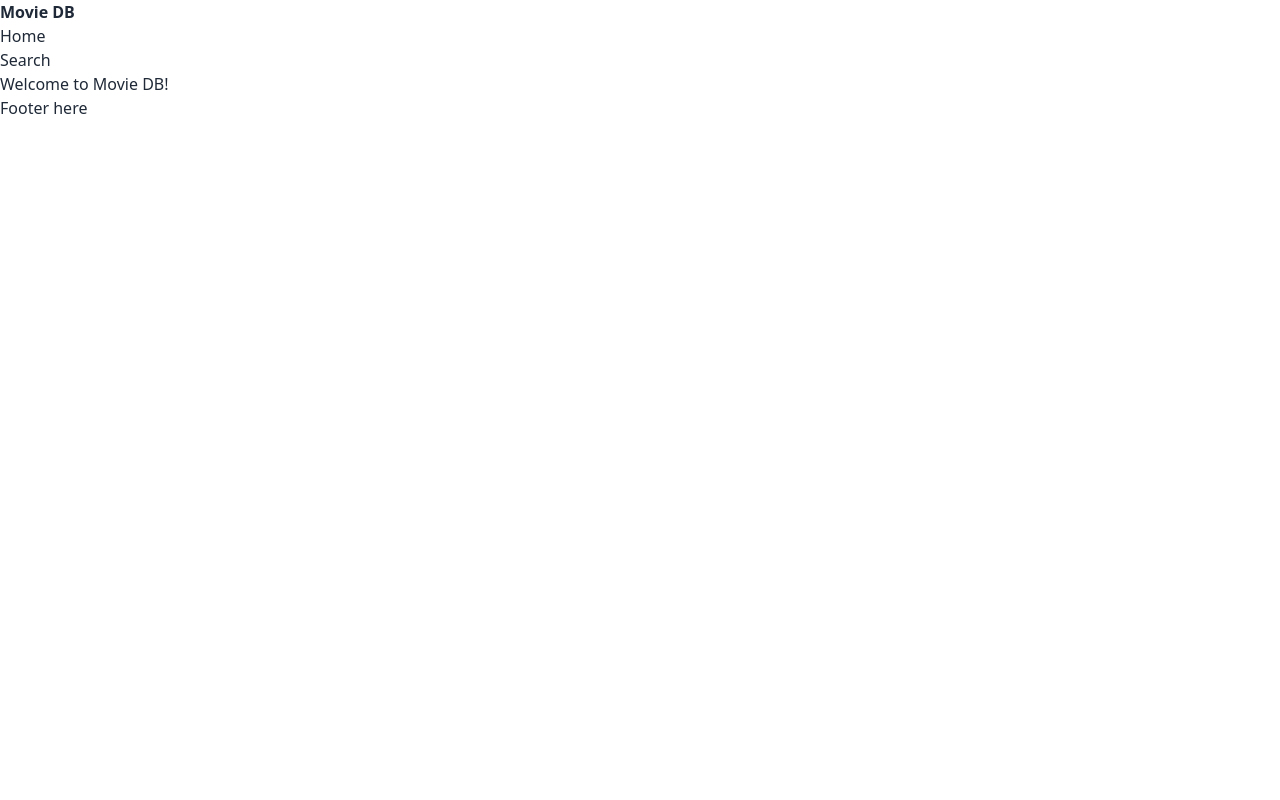
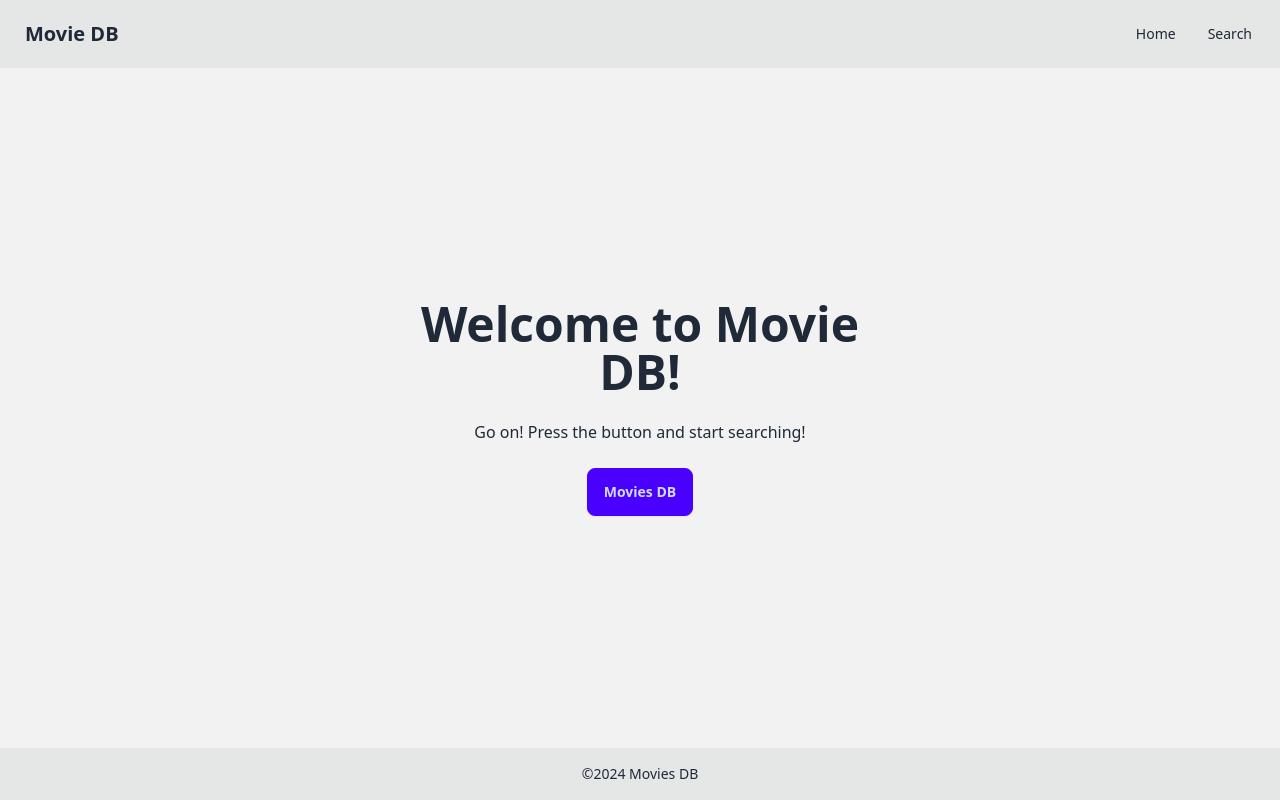
Before and after one commit to henrijs/movies-db, a Next.js app: page / in a window 1280 px wide. Built offline with nearby package versions, Linux system fonts and the light colour scheme.

Commit message:
Add styling

```diff
--- a/app/layout.tsx
+++ b/app/layout.tsx
@@ -4,7 +4,7 @@ import Header from '@/components/Header'
 import Footer from '@/components/Footer'
 
 export const metadata: Metadata = {
-  title: 'Movie DB',
+  title: 'Movies DB',
   description: 'A sample Next.js app',
 };
 
--- a/app/movie/[id]/page.tsx
+++ b/app/movie/[id]/page.tsx
@@ -1,12 +1,71 @@
-import { getMovie } from '@/utilities/getMovie'
+import { getMovie } from "@/utilities/getMovie"
+import { redirect } from "next/navigation"
+import Image from "next/image"
 
 export default async function MoviePage({ params }) {
   const movie = await getMovie(params.id)
 
+  // if (!movie) redirect('/')
+  // console.log(movieDetails)
+
+  // Remove some stuff from movie object.
+  const movieDetails = { ...movie }
+  const keysToRemove = [
+    'Title',
+    'Rated',
+    'Poster',
+    'Ratings',
+    'Type',
+    'DVD',
+    'Response',
+    'imdbVotes',
+    'imdbID',
+    'imdbRating',
+    'Metascore',
+    'Plot',
+  ]
+  keysToRemove.forEach(element => {
+    delete movieDetails[element]
+  });
+
+  // console.log(movieDetails)
+
   return (
-    <div>
-      <h1>Movie by ID: {params.id}</h1>
-      <h2>{movie.Title} (movie.Year)</h2>
+    <div className="w-full max-w-screen-2xl px-5 mx-auto my-10 min-h-[calc(100dvh-68px-52px-5rem)]">
+
+      <div className="w-full flex gap-10 my-10">
+        <div>
+          <figure>
+            {movie.Poster !== 'N/A' &&
+              <Image
+                src={movie.Poster}
+                width={300}
+                height={450}
+                alt="Movie poster"
+              />
+            }
+          </figure>
+        </div>
+
+        <div className="grow">
+          <h1 className="text-5xl font-bold mb-10">{movie.Title}</h1>
+
+          <div className="overflow-x-auto">
+            <table className="table table-zebra">
+              <tbody>
+                {Object.entries(movieDetails).map(([key, value]) => (
+                  <tr key={key}>
+                    <th>{key}</th>
+                    <td>{value}</td>
+                  </tr>
+                ))}
+              </tbody>
+            </table>
+          </div>
+
+        </div>
+
+      </div>
     </div>
   )
 }
--- a/app/search/page.tsx
+++ b/app/search/page.tsx
@@ -17,7 +17,7 @@ export default async function SearchPage({ searchParams }) {
   // console.log(movies.Search)
 
   return (
-    <div className="w-full max-w-screen-2xl px-5 mx-auto my-10">
+    <div className="w-full max-w-screen-2xl px-5 mx-auto my-10 min-h-[calc(100dvh-68px-52px-5rem)]">
       <h1 className="text-5xl font-bold mb-5">Search movies</h1>
       <SearchForm />
       <SearchResultsInfo query={query} resultCount={resultCount} />
--- a/components/Footer.tsx
+++ b/components/Footer.tsx
@@ -1,7 +1,7 @@
 export default function Footer() {
   return (
-    <footer>
-      <p>Footer here</p>
+    <footer className="footer footer-center bg-base-300 text-base-content p-4">
+      <p>©{new Date().getFullYear()} Movies DB</p>
     </footer>
-  );
+  )
 }
--- a/components/Header.tsx
+++ b/components/Header.tsx
@@ -1,10 +1,17 @@
+import Link from 'next/link'
 import Navigation from './Navigation'
 
 export default function Header() {
   return (
     <header>
-      <strong>Movie DB</strong>
-      <Navigation />
+      <div className="navbar bg-base-300">
+        <div className="flex-1">
+          <Link href={'/'} className="btn btn-ghost text-xl"><strong>Movie DB</strong></Link>
+        </div>
+        <div className="flex-none">
+          <Navigation />
+        </div>
+      </div>
     </header>
   )
 }
--- a/components/Hero.tsx
+++ b/components/Hero.tsx
@@ -1,5 +1,17 @@
+import Link from 'next/link'
+
 export default function Hero() {
   return (
-    <h1>Welcome to Movie DB!</h1>
+    <div className="hero bg-base-200 min-h-[calc(100dvh-68px-52px)]">
+      <div className="hero-content text-center">
+        <div className="max-w-lg">
+          <h1 className="text-5xl font-bold">Welcome to Movie DB!</h1>
+          <p className="py-6">
+            Go on! Press the button and start searching!
+          </p>
+          <Link href={'/search'} className="btn btn-primary">Movies DB</Link>
+        </div>
+      </div>
+    </div>
   )
 }
--- a/components/Loader.tsx
+++ b/components/Loader.tsx
@@ -1,6 +1,6 @@
 const Loader = () => {
   return (
-    <div className="w-full max-w-screen-2xl px-5 mx-auto my-10 grid place-content-center">
+    <div className="w-full max-w-screen-2xl px-5 mx-auto min-h-[calc(100dvh-68px-52px)] grid place-content-center">
       <span className="loading loading-spinner loading-lg"></span>
     </div>
   )
--- a/components/Navigation.tsx
+++ b/components/Navigation.tsx
@@ -9,7 +9,7 @@ const routes = [
 export default function Navigation() {
   return (
     <nav>
-      <ul>
+      <ul className="menu menu-horizontal px-1">
         {routes.map((route) => (
           <li key={route.href}>
             <Link href={route.href}>
--- a/components/SearchForm.tsx
+++ b/components/SearchForm.tsx
@@ -17,16 +17,26 @@ export default function SearchForm() {
   }, 400)
 
   return (
-    <div>
+    <div className='mb-5'>
 
-      <label htmlFor="title">
+      <label htmlFor="title" className="input input-bordered flex items-center gap-2">
         <input
           id="title"
           type="text"
           onChange={(e) => updateQuery(e.target.value)}
           defaultValue={searchParams.get('title')?.toString()}
-          className="border border-black"
+          className="grow"
         />
+        <svg
+          xmlns="http://www.w3.org/2000/svg"
+          viewBox="0 0 16 16"
+          fill="currentColor"
+          className="h-4 w-4 opacity-70">
+          <path
+            fillRule="evenodd"
+            d="M9.965 11.026a5 5 0 1 1 1.06-1.06l2.755 2.754a.75.75 0 1 1-1.06 1.06l-2.755-2.754ZM10.5 7a3.5 3.5 0 1 1-7 0 3.5 3.5 0 0 1 7 0Z"
+            clipRule="evenodd" />
+        </svg>
       </label>
 
       {/* Probably can't use managed form here */}
```
